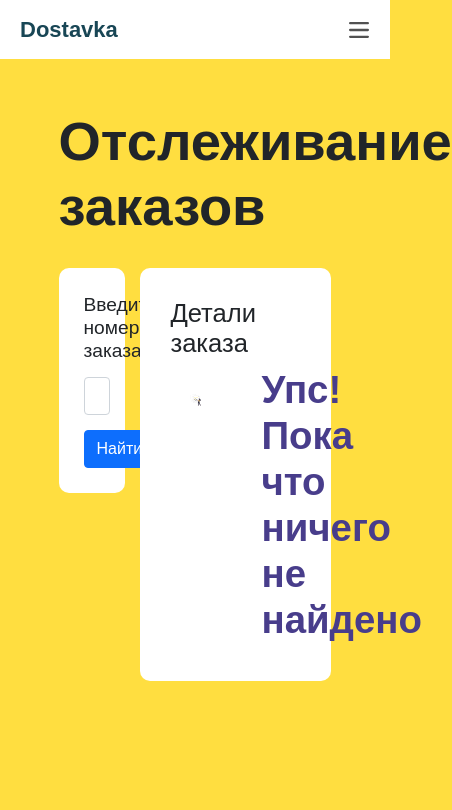
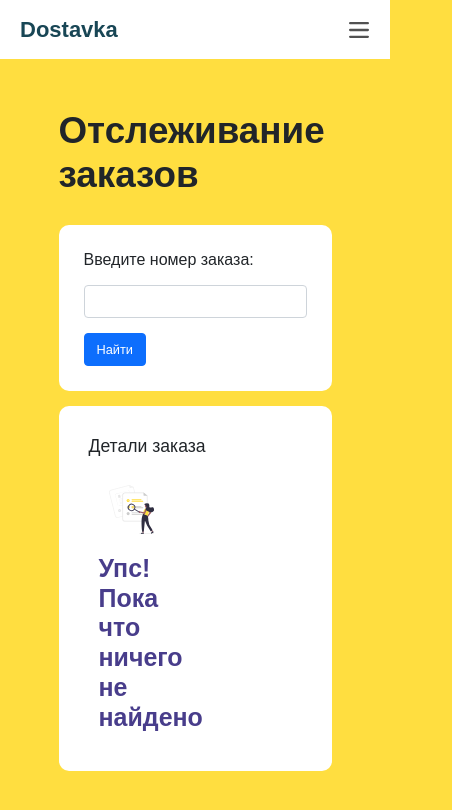
Before and after one commit to amrchnk/ordering-products, a Vue app in the folder project/: page /tracking in a window 390 px wide. Shown: the top 810 px of the page, 452 px wide, since content can reach past the window. Built offline with nearby package versions, Linux system fonts and the light colour scheme; what vue-resource, vue-yandex-maps would draw is missing.

Commit message:
orders adaptive

```diff
--- a/project/src/components/Autho.vue
+++ b/project/src/components/Autho.vue
@@ -78,7 +78,7 @@ export default {
             document.cookie = `password=${this.user.password}`;
             document.cookie = `full_name=${this.user.full_name}`;
             document.cookie = `phone_num=${this.user.phone}`;
-            await this.$router.push('/userPage');
+            await this.$router.push('/');
           } else {
             alert(this.user.error);
           }
--- a/project/src/components/Header.vue
+++ b/project/src/components/Header.vue
@@ -5,11 +5,11 @@
 
       <ul class="links justify-content-center">
         <li>
-          <router-link class="nav-link" to="/" v-if="!email">Главная</router-link>
+          <router-link class="nav-link" to="/">Главная</router-link>
         </li>
-        <li>
-          <router-link class="nav-link" to="/userPage" v-if="email">Главная</router-link>
-        </li>
+<!--        <li>-->
+<!--          <router-link class="nav-link" to="/userPage" v-if="email">Главная</router-link>-->
+<!--        </li>-->
         <li>
           <router-link class="nav-link" to="/catalog">Каталог</router-link>
         </li>
--- a/project/src/components/Tracking.vue
+++ b/project/src/components/Tracking.vue
@@ -34,6 +34,7 @@
                 <p class="order_rows"><span>Заказчик: </span>{{ order.full_name }}</p>
                 <p class="order_rows"><span>Email: </span>{{ order.email }}</p>
                 <p class="order_rows"><span>Телефон: </span>{{ order.phone }}</p>
+                <p class="order_rows"><span>Стоимость: </span>{{ order.cost }} руб.</p>
                 <p class="order_rows"><span>Адрес доставки: </span>{{ order.to }} <a class="order_link" href="#" @click="ShowMap"> Показать на карте</a></p>
 <!--                <div class="order_rows">-->
 <!--                  <yandex-map-->
@@ -48,7 +49,7 @@
 <!--                    />-->
 <!--                  </yandex-map>-->
 <!--                </div>-->
-                <p class="order_rows"><span>Стоимость: </span>{{ order.cost }} руб.</p>
+
               </div>
             </div>
           </div>
@@ -64,9 +65,15 @@
 
 <script>
 import Main from "@/components/Main";
+import { yandexMap, ymapMarker } from 'vue-yandex-maps';
+import PayError from "@/components/PaymentOrderError";
+
 export default {
   name: "tracking",
-  components: {Main},
+  components: {Main,
+  yandexMap,
+  ymapMarker
+  },
   data() {
     return {
       number: "",
@@ -148,15 +155,15 @@ export default {
       }
     },
     async ShowMap(){
-      try{
+      // try{
         await ymaps.geocode(this.order.to).then((res) => (res.geoObjects));
         console.log(res)
-      }
-        // await ymaps.geocode(this.order.to).then((res) => (this.coords = res.geoObjects.get(0).properties.get('text')));      }
-      catch (e) {
-        console.log(e);
-        alert(e);
-      }
+      // }
+      //   // await ymaps.geocode(this.order.to).then((res) => (this.coords = res.geoObjects.get(0).properties.get('text')));      }
+      // catch (e) {
+      //   console.log(e);
+      //   alert(e);
+      // }
     }
   }
 }
@@ -267,4 +274,107 @@ img{
   font-size: 0.8em;
 }
 
+@media (max-width: 1350px){
+  h1{
+    font-size: 3em;
+  }
+  h2{
+    font-size: 1.8em;
+  }
+  .image_text{
+     padding: 0 30px;
+   }
+}
+
+@media (max-width: 1280px){
+h4{
+  font-size: 1em;
+}
+  h2{
+    font-size: 1.6em;
+  }
+h3{
+  font-size: 1.3em;
+}
+input,button{
+  font-size: 0.8em;
+}
+  .image_text{
+    padding: 0 20px;
+  }
+}
+
+@media (max-width: 1080px){
+  h1{
+    font-size: 2.5em;
+  }
+  h2{
+    font-size: 1.4em;
+  }
+  input,button{
+    font-size: 0.7em;
+  }
+  .image_text{
+    padding-right: 0;
+  }
+}
+
+@media (max-width: 980px) {
+.container{
+  flex-direction: column;
+}
+  .col_one_wrap,.col_two_wrap{
+    width: 100%;
+  }
+  .col_one_wrap{
+    margin-bottom: 15px;
+  }
+  .col_one{
+    margin-right: 0;
+  }
+  h4{
+    font-size: 1em;
+  }
+  h2{
+    font-size: 1.6em;
+  }
+  h3{
+    font-size: 1.3em;
+  }
+  input,button{
+    font-size: 0.8em;
+  }
+  .image_text{
+    padding: 0 20px;
+  }
+}
+
+@media (max-width: 768px) {
+  h2{
+    font-size: 1.3em;
+  }
+  .image_text{
+    padding: 0 10px;
+  }
+  h3{
+    font-size: 1.1em;
+  }
+}
+
+@media (max-width: 600px) {
+  h1 {
+    font-size: 2.3em;
+  }
+  .not_found{
+    flex-direction: column;
+  }
+
+}
+
+@media (max-width: 380px) {
+  h1 {
+    font-size: 2em;
+  }
+
+}
 </style>
```
Also changed, not shown: 2 other files (tests, documents, lock files or other folders).
